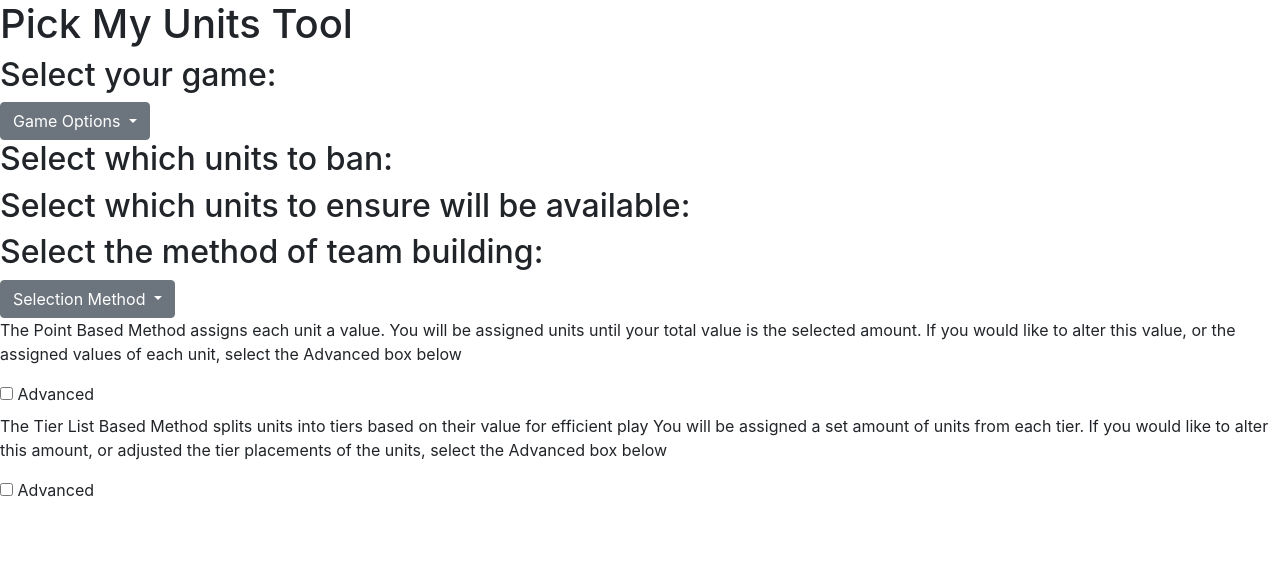
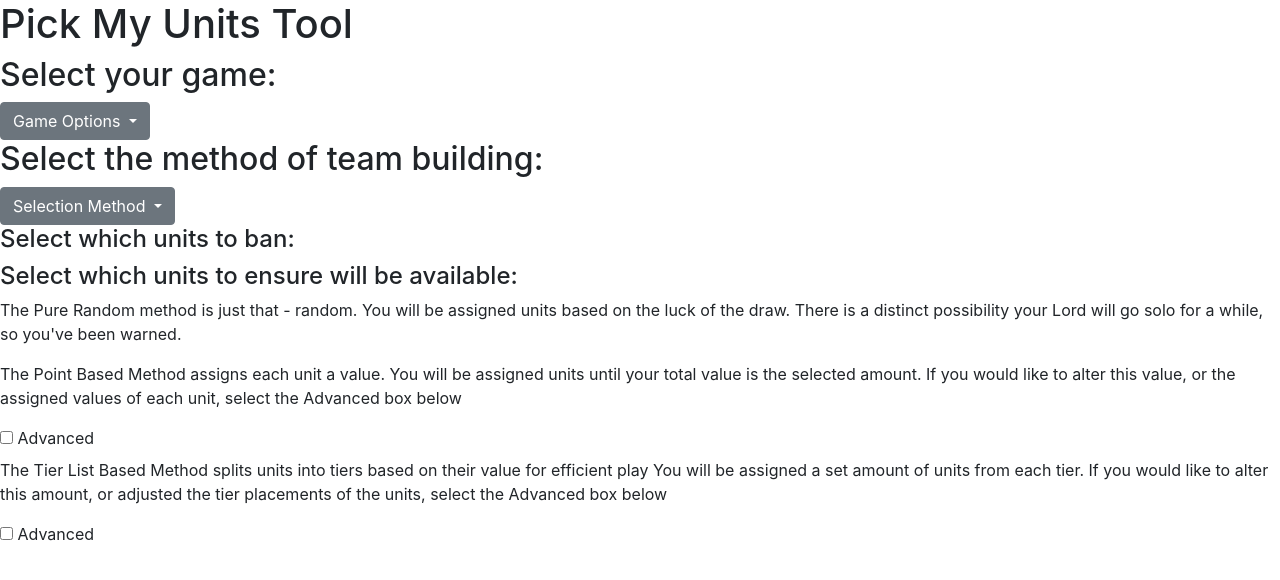
Before and after one commit to Dodge7/PMU-Tool, a plain HTML site: page tool.html in a window 1280 px wide. Drawn offline with nearby package versions, Linux system fonts and the light colour scheme.

Commit message:
Adjusted the general layout of the page

```diff
--- a/tool.html
+++ b/tool.html
@@ -20,8 +20,6 @@
               <button class="dropdown-item" type="button">Fates: Revelations</button>
             </div>
         </div>
-        <h2>Select which units to ban:</h2>
-        <h2>Select which units to ensure will be available:</h2>
         <h2>Select the method of team building:</h2>
         <div class="btn-group">
             <button type="button" class="btn btn-secondary dropdown-toggle" data-toggle="dropdown" data-display="static" aria-haspopup="true" aria-expanded="false">
@@ -33,6 +31,17 @@
               <button class="dropdown-item" type="button">Tier List</button>
             </div>
         </div>
+    </div>
+
+
+    <h4>Select which units to ban:</h4>
+    <h4>Select which units to ensure will be available:</h4>
+
+    <div id="random">
+        <p>The Pure Random method is just that - random.
+        You will be assigned units based on the luck of the draw.
+        There is a distinct possibility your Lord will go solo for a while, so you've been warned.
+        </p>
     </div>
 
     <div id="points">
```
